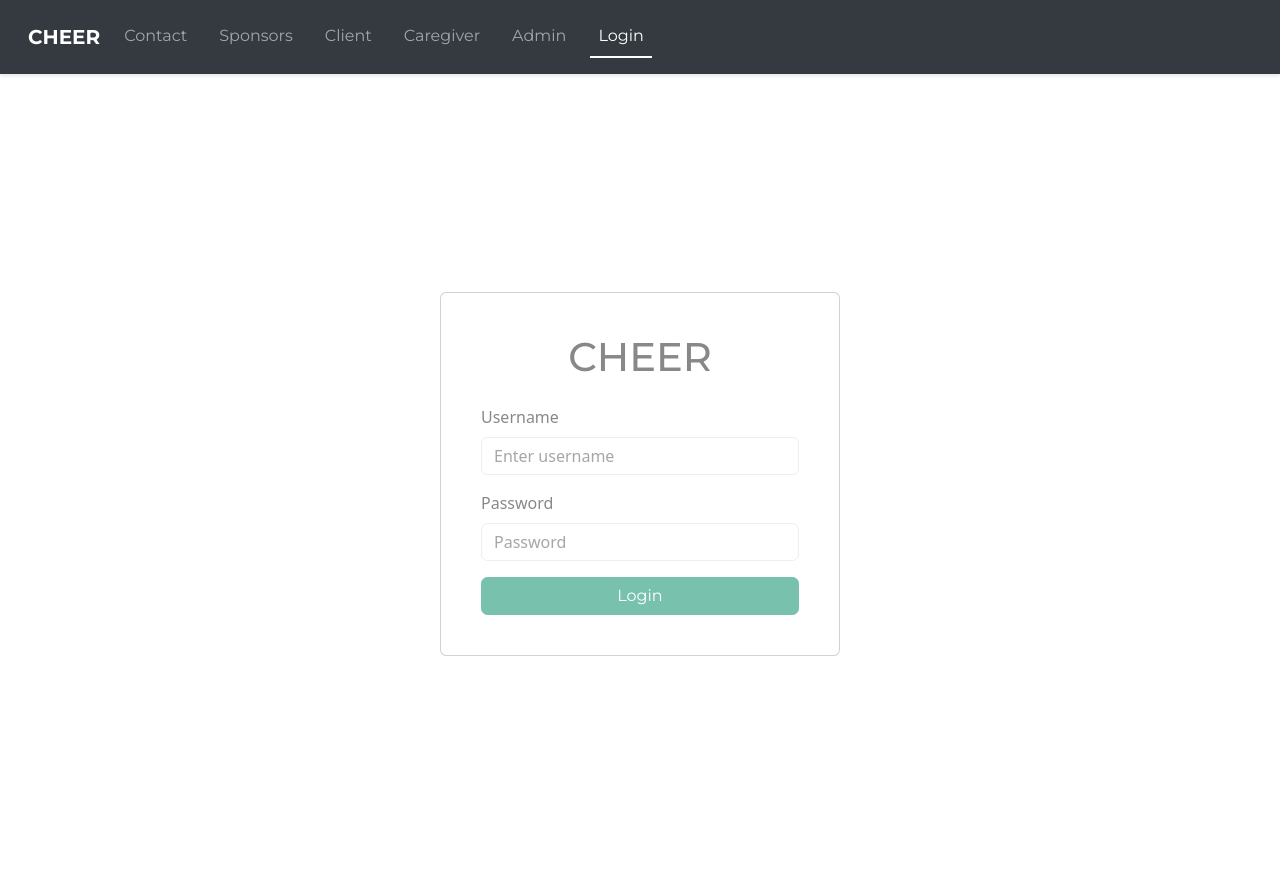
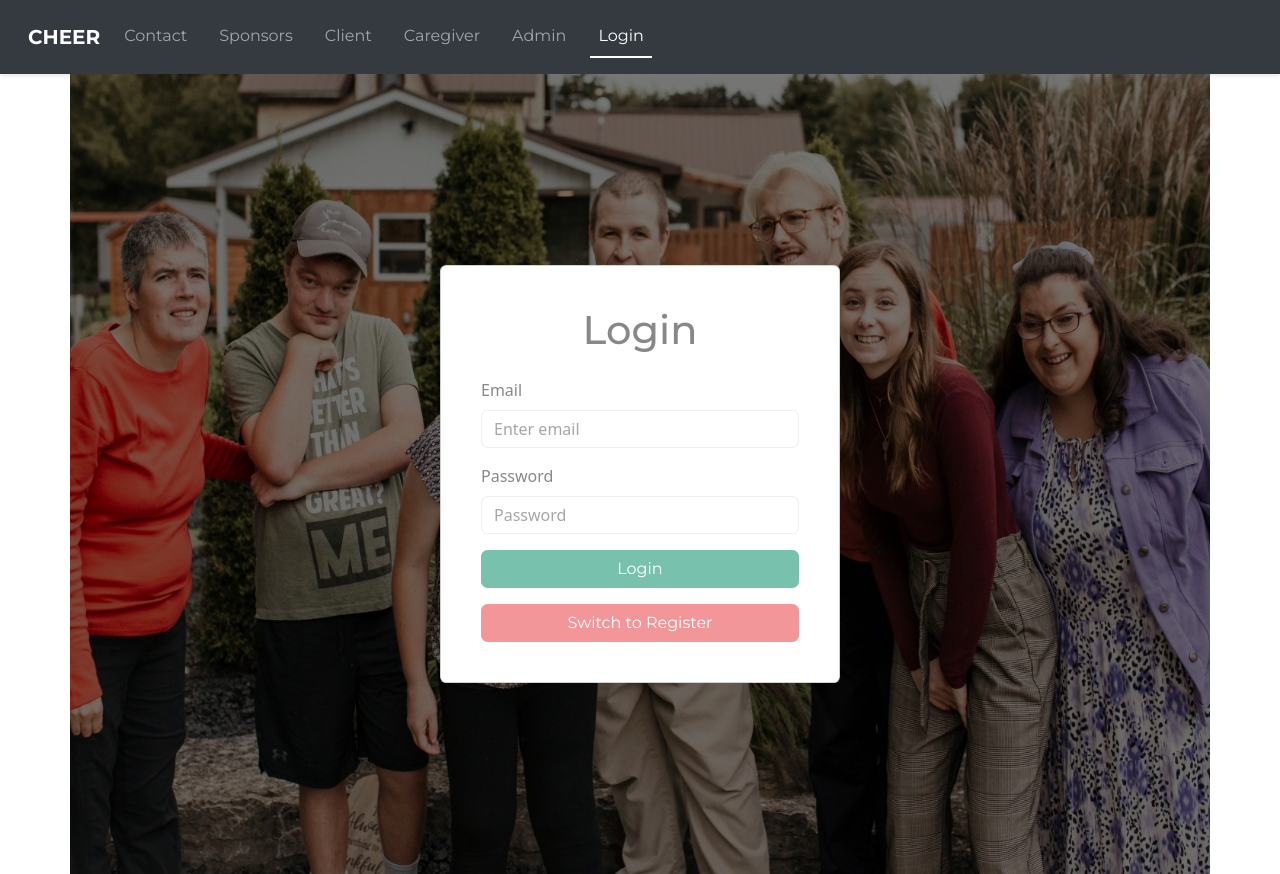
Before and after one commit to wseguin03/cheer-docker, a React (Create React App) app in the folder Client/: page /login in a window 1280 px wide. Built offline with nearby package versions, Linux system fonts and the light colour scheme.

Commit message:
added login with image

```diff
--- a/Client/src/components/LoginPage.js
+++ b/Client/src/components/LoginPage.js
@@ -1,31 +1,67 @@
 import React, { useState } from 'react';
-import { Container, Form, Button, Card } from 'react-bootstrap';
+import { Container, Form, Button, Card, Alert } from 'react-bootstrap';
 //import 'bootstrap/dist/css/bootstrap.min.css';
+import './loginPage.css';
 
 const LoginPage = () => {
-  // State for storing input field values
   const [username, setUsername] = useState('');
   const [password, setPassword] = useState('');
+  const [registering, setRegistering] = useState(false); // State to toggle between login and registration
+  const [message, setMessage] = useState(''); // For displaying messages to the user
 
-  // Function to handle form submission
-  const handleSubmit = (event) => {
+  const handleLogin = async (event) => {
     event.preventDefault(); // Prevents the default form submit action (page reload)
     console.log('Login attempt with:', username, password);
-    // Here, send the username and password to your server for validation
-    // and handle the response accordingly.
+    // Implement login logic here
+  };
+
+  //Client\src\assets\cheerGroupPic-loginpage.jpg
+
+  const handleRegister = async (event) => {
+    event.preventDefault();
+    console.log('Register attempt with:', username, password);
+    // Send the username (email) and password to the server for registration
+    try {
+      const response = await fetch('http://localhost:3001/register', {
+        method: 'POST',
+        headers: {
+          'Content-Type': 'application/json',
+        },
+        body: JSON.stringify({ email: username, password: password }),
+      });
+      const data = await response.json();
+      if (response.ok) {
+        setMessage('Registration successful! Please check your email to verify your account.');
+        setRegistering(false); // Switch back to login form
+      } else {
+        setMessage(data.message || 'An error occurred during registration.');
+      }
+    } catch (error) {
+      console.error('Registration error:', error);
+      setMessage('Failed to register. Please try again.');
+    }
+  };
+
+  const handleSubmit = (event) => {
+    if (registering) {
+      handleRegister(event);
+    } else {
+      handleLogin(event);
+    }
   };
 
   return (
     <Container className="d-flex justify-content-center align-items-center" style={{ minHeight: "100vh" }}>
       <Card style={{ width: '400px' }} className="p-4">
         <Card.Body>
-          <h1 className="text-center mb-4">CHEER</h1>
+          <h1 className="text-center mb-4">{registering ? 'Register' : 'Login'}</h1>
+          {message && <Alert variant="info">{message}</Alert>}
           <Form onSubmit={handleSubmit}>
             <Form.Group className="mb-3" controlId="formBasicEmail">
-              <Form.Label>Username</Form.Label>
+              <Form.Label>Email</Form.Label>
               <Form.Control
                 type="text"
-                placeholder="Enter username"
+                placeholder="Enter email"
                 value={username}
                 onChange={(e) => setUsername(e.target.value)}
               />
@@ -41,8 +77,12 @@ const LoginPage = () => {
               />
             </Form.Group>
 
-            <Button variant="primary" type="submit" className="w-100">
-              Login
+            <Button variant="primary" type="submit" className="w-100 mb-3">
+              {registering ? 'Register' : 'Login'}
+            </Button>
+
+            <Button variant="secondary" className="w-100" onClick={() => { setRegistering(!registering); setMessage(''); }}>
+              {registering ? 'Switch to Login' : 'Switch to Register'}
             </Button>
           </Form>
         </Card.Body>
--- /dev/null
+++ b/Client/src/components/loginPage.css
@@ -0,0 +1,27 @@
+/* LoginPage.css */
+
+
+
+.d-flex.justify-content-center.align-items-center {
+    background-image: url('../assets/cheerGroupPic-loginpage.jpg'); /* Adjust the path as necessary */
+    background-size: cover;
+    background-position: center;
+    position: relative;
+  }
+
+  .d-flex.justify-content-center.align-items-center::before {
+    content: '';
+    position: absolute;
+    top: 0;
+    left: 0;
+    right: 0;
+    bottom: 0;
+    background: rgba(0, 0, 0, 0.5); /* Adds a dark overlay */
+    z-index: 0;
+  }
+
+  .Card {
+    position: relative;
+    z-index: 1; /* Ensures the Card is above the overlay */
+    background-color: rgba(15, 15, 15, 0.8); /* Optional: Makes the Card slightly transparent */
+  }
```
Also changed, not shown: Client/src/assets/cheerGroupPic-loginpage.jpg (added).
